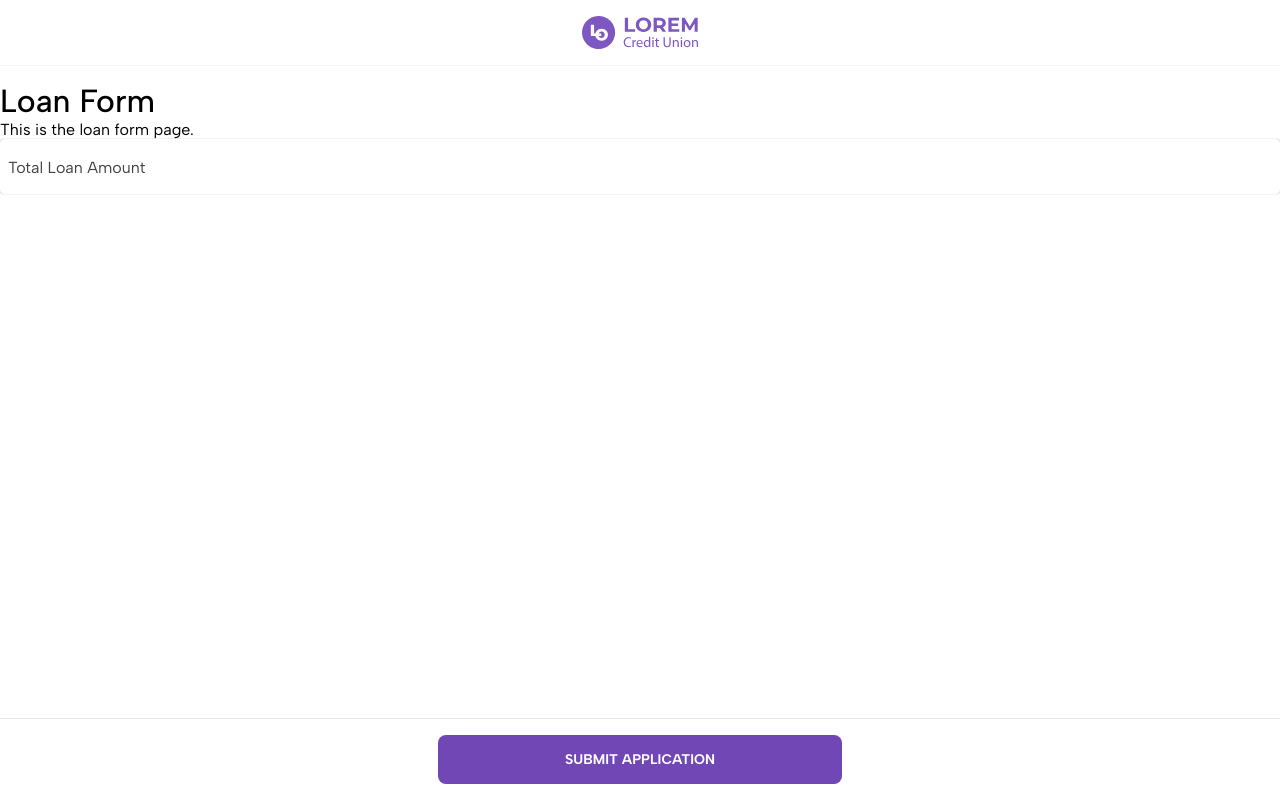
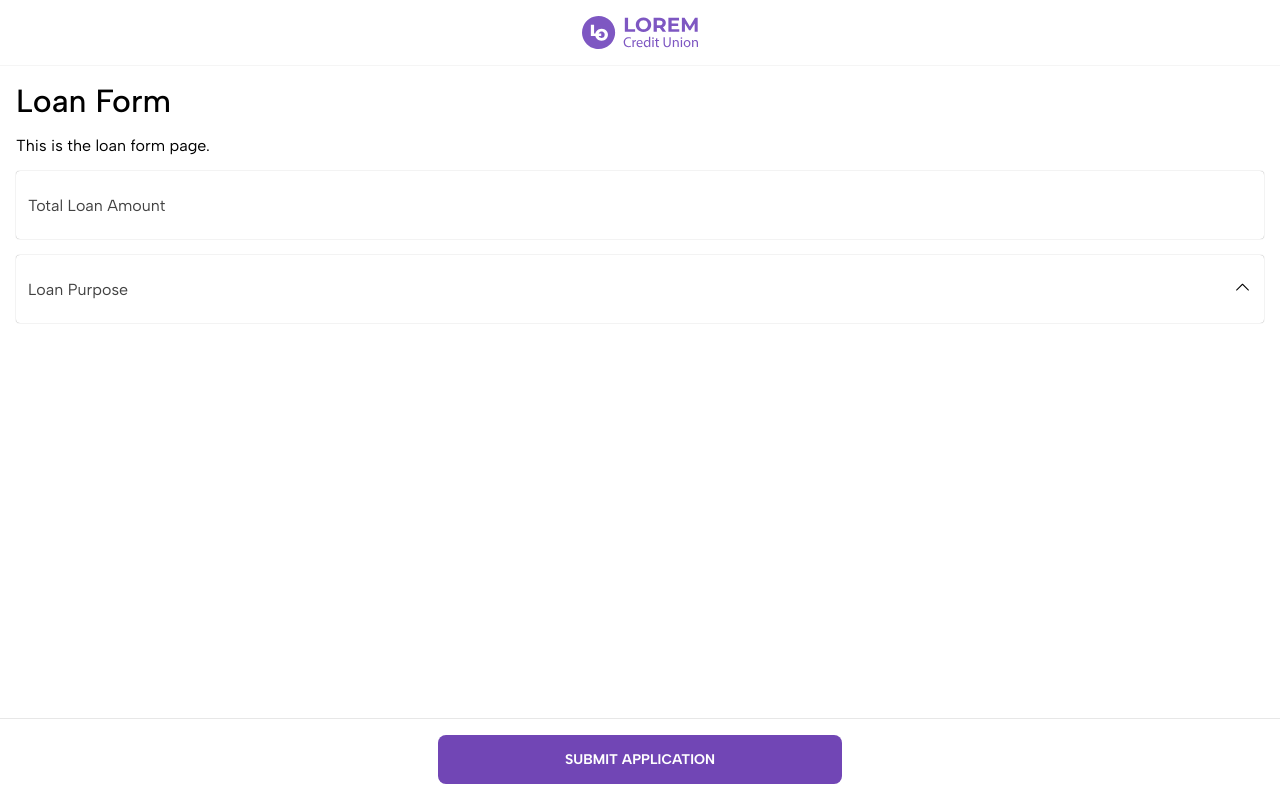
Before and after one commit to akiramorishita/clutch-exercise, a React (Vite) app: page / in a window 1280 px wide. Built offline with nearby package versions, Linux system fonts and the light colour scheme.

Commit message:
Update input component

```diff
--- a/src/components/Input/Input.css
+++ b/src/components/Input/Input.css
@@ -6,7 +6,7 @@
 
 .clutch-input__input {
   width: 100%;
-  padding: 16px 8px;
+  padding: 22.5px 12px;
   box-shadow: 0 0 1px var(--color-gray-500);
   border: 2px solid transparent;
   border-radius: 4px;
@@ -21,7 +21,7 @@
 
 .clutch-input__label {
   position: absolute;
-  left: 8px;
+  left: 12px;
   top: 50%;
   transform: translateY(-50%);
   color: var(--color-gray-800);
@@ -31,8 +31,7 @@
   background: var(--color-white);
 }
 
-.clutch-input__input:focus + .clutch-input__label,
-.clutch-input__input:not(:placeholder-shown) + .clutch-input__label {
+.clutch-input__label--minimized {
   top: 0px;
   font-size: 12px;
   color: var(--color-gray-600);
--- a/src/components/Input/Input.tsx
+++ b/src/components/Input/Input.tsx
@@ -1,13 +1,20 @@
+import classNames from 'classnames';
 import './Input.css';
 const Input = ({
   placeholder = 'Placeholder',
   id,
+  value,
   ...props
 }: React.InputHTMLAttributes<HTMLInputElement>) => {
   return (
     <div className="clutch-input__container">
       <input id={id} type="text" placeholder="" className="clutch-input__input" {...props} />
-      <label htmlFor={id} className="clutch-input__label">
+      <label
+        htmlFor={id}
+        className={classNames('clutch-input__label', {
+          'clutch-input__label--minimized': value
+        })}
+      >
         {placeholder}
       </label>
     </div>
--- a/src/pages/LoanForm.tsx
+++ b/src/pages/LoanForm.tsx
@@ -2,16 +2,39 @@ import Input from '../components/Input/Input';
 import Header from '../components/Header/Header';
 import Footer from '../components/Footer/Footer';
 import Button from '../components/Button/Button';
+import Select from '../components/Select/Select';
+import { useState } from 'react';
 
 export const LoanForm = () => {
+  const [select, setSelect] = useState('');
+  const [input, setInput] = useState('');
   return (
-    <div style={{ display: 'flex', flexDirection: 'column', gap: 16 }}>
+    <div>
       <Header />
       <form>
-        <h1 className="text-gray-500">Loan Form</h1>
-        <p>This is the loan form page.</p>
-        <Input id="totalLoanAmount" placeholder="Total Loan Amount" />
+        <div style={{ margin: 16, display: 'flex', flexDirection: 'column', gap: 16 }}>
+          <h1 className="text-gray-500">Loan Form</h1>
+          <p>This is the loan form page.</p>
+          <Input
+            id="totalLoanAmount"
+            value={input}
+            onChange={(e: React.ChangeEvent<HTMLInputElement>) => setInput(e.target.value)}
+            placeholder="Total Loan Amount"
+          />
 
+          <Select
+            id="loanPurpose"
+            label="Loan Purpose"
+            placeholder="Select an option"
+            onChange={setSelect}
+            value={select}
+            options={[
+              { value: 'debtConsolidation', label: 'Debt Consolidation' },
+              { value: 'personal', label: 'Personal' },
+              { value: 'apiError', label: 'API Error' }
+            ]}
+          />
+        </div>
         <Footer>
           <Button
             text="Submit Application"
```
